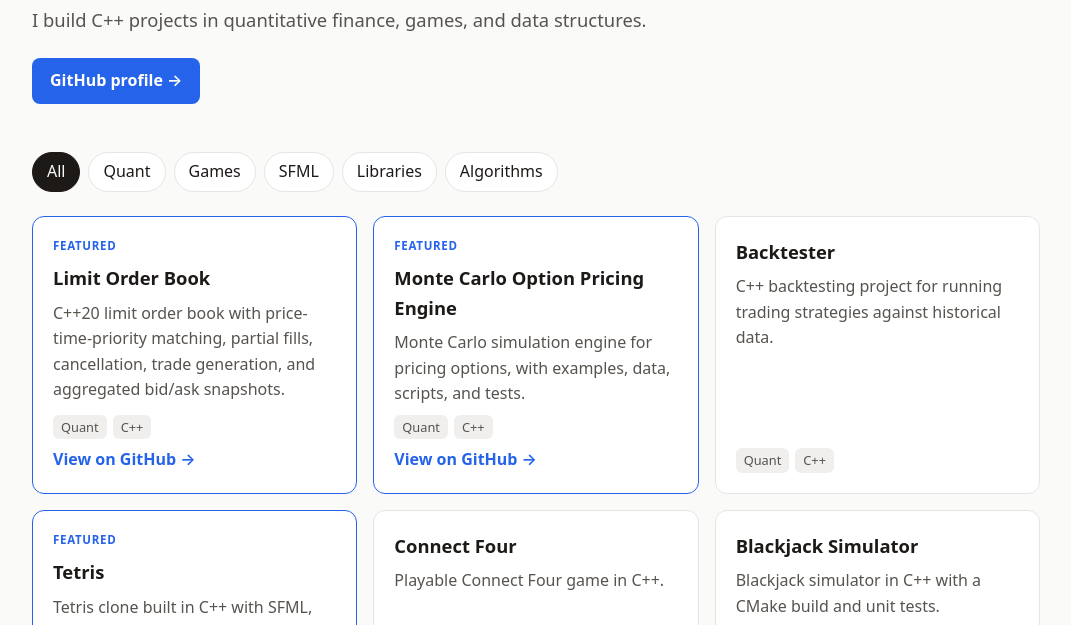
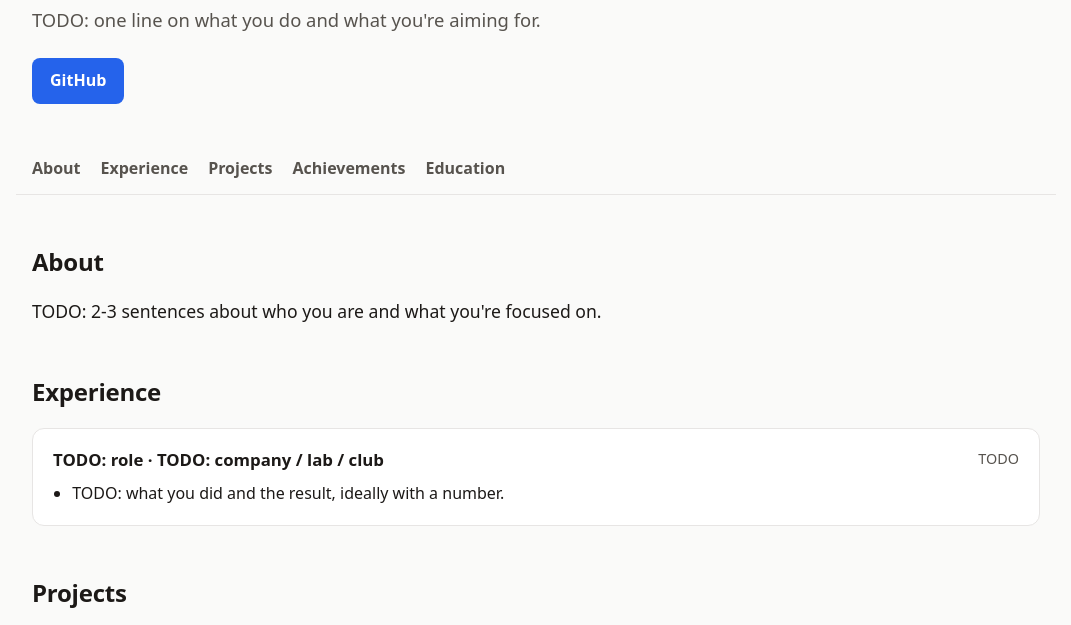
Before and after one commit to fuelmine/fuelmine.github.io, a plain HTML site: page index.html in a window 1280 px wide. Shown: the part 162-787 px from the top of the page, without its empty margins (104-1175 px from the left). Drawn offline with Linux system fonts and the light colour scheme.

Commit message:
Restructure as portfolio with About, Experience, Achievements, Education
Co-Authored-By: Claude Sonnet 5.5 <noreply@anthropic.com>

```diff
--- /dev/null
+++ b/content.js
@@ -0,0 +1,36 @@
+// Fill in everything marked TODO. This is the only file you need to edit for text content
+// (projects live in projects.js). Leave a list empty ([]) to hide that section.
+// Leave email / resume as "" to hide those buttons.
+const SITE = {
+  name: "fuelmine", // TODO: your full name
+  tagline: "TODO: one line on what you do and what you're aiming for.",
+  github: "https://github.com/fuelmine",
+  email: "", // TODO: the address you want shown publicly
+  resume: "", // TODO: e.g. "resume.pdf" (put the file in this folder)
+
+  about: [
+    "TODO: 2-3 sentences about who you are and what you're focused on.",
+  ],
+
+  education: [
+    {
+      school: "Northeastern University",
+      detail: "TODO: degree, major, expected graduation",
+      dates: "TODO",
+      notes: "TODO: relevant coursework, GPA, honors (optional)",
+    },
+  ],
+
+  experience: [
+    {
+      role: "TODO: role",
+      org: "TODO: company / lab / club",
+      dates: "TODO",
+      bullets: ["TODO: what you did and the result, ideally with a number."],
+    },
+  ],
+
+  achievements: [
+    { title: "TODO: award, competition, certification, or milestone", detail: "TODO: one line of context", date: "TODO" },
+  ],
+};
--- a/index.html
+++ b/index.html
@@ -3,8 +3,8 @@
 <head>
   <meta charset="utf-8">
   <meta name="viewport" content="width=device-width, initial-scale=1">
-  <title>Projects · fuelmine</title>
-  <meta name="description" content="A collection of my C++ projects.">
+  <title>Portfolio · fuelmine</title>
+  <meta name="description" content="Portfolio: projects, experience, education and achievements.">
   <link rel="stylesheet" href="style.css">
 </head>
 <body>
@@ -12,17 +12,27 @@
     <div class="wrap">
       <h1 id="name"></h1>
       <p id="tagline" class="lede"></p>
-      <a id="gh" class="btn" rel="noopener">GitHub profile →</a>
+      <div id="links" class="links"></div>
     </div>
   </header>
 
+  <nav id="nav" class="nav wrap" aria-label="Sections"></nav>
+
   <main class="wrap">
-    <nav id="filters" class="filters" aria-label="Filter projects"></nav>
-    <section id="grid" class="grid" aria-live="polite"></section>
+    <section id="about" hidden><h2 class="sec">About</h2><div id="about-body"></div></section>
+    <section id="experience" hidden><h2 class="sec">Experience</h2><div id="experience-body" class="stack"></div></section>
+    <section id="projects">
+      <h2 class="sec">Projects</h2>
+      <nav id="filters" class="filters" aria-label="Filter projects"></nav>
+      <div id="grid" class="grid" aria-live="polite"></div>
+    </section>
+    <section id="achievements" hidden><h2 class="sec">Achievements</h2><div id="achievements-body" class="stack"></div></section>
+    <section id="education" hidden><h2 class="sec">Education</h2><div id="education-body" class="stack"></div></section>
   </main>
 
   <footer class="wrap foot"><small>Built with plain HTML, CSS, and JS.</small></footer>
 
+  <script src="content.js"></script>
   <script src="projects.js"></script>
   <script src="script.js"></script>
 </body>
--- a/projects.js
+++ b/projects.js
@@ -72,9 +72,3 @@ const PROJECTS = [
     repo: "https://github.com/fuelmine/SFML-Practice",
   },
 ];
-
-const SITE = {
-  name: "fuelmine",
-  tagline: "I build C++ projects in quantitative finance, games, and data structures.",
-  github: "https://github.com/fuelmine",
-};
--- a/script.js
+++ b/script.js
@@ -1,19 +1,69 @@
-document.getElementById("name").textContent = SITE.name;
-document.getElementById("tagline").textContent = SITE.tagline;
-document.getElementById("gh").href = SITE.github;
-
-const grid = document.getElementById("grid");
-const filters = document.getElementById("filters");
-
-const tags = ["All", ...new Set(PROJECTS.flatMap((p) => p.tags.filter((t) => t !== "C++")))];
-let active = "All";
-
 function el(tag, cls, text) {
   const e = document.createElement(tag);
   if (cls) e.className = cls;
   if (text) e.textContent = text;
   return e;
 }
+function link(text, href, cls) {
+  const a = el("a", cls, text);
+  a.href = href;
+  if (/^https?:/.test(href)) a.rel = "noopener";
+  return a;
+}
+const $ = (id) => document.getElementById(id);
+
+// ---- header ----
+$("name").textContent = SITE.name;
+$("tagline").textContent = SITE.tagline;
+$("links").append(link("GitHub", SITE.github, "btn"));
+if (SITE.resume) $("links").append(link("Resume (PDF)", SITE.resume, "btn ghost"));
+if (SITE.email) $("links").append(link("Email", "mailto:" + SITE.email, "btn ghost"));
+
+// ---- text sections ----
+function fill(id, items, build) {
+  if (!items || !items.length) return;
+  $(id + "-body").append(...items.map(build));
+  $(id).hidden = false;
+}
+fill("about", SITE.about, (t) => el("p", "about", t));
+fill("experience", SITE.experience, (x) => {
+  const c = el("article", "entry");
+  const head = el("div", "entry-head");
+  head.append(el("h3", "", `${x.role} · ${x.org}`), el("span", "when", x.dates));
+  c.append(head);
+  if (x.bullets && x.bullets.length) {
+    const ul = el("ul");
+    x.bullets.forEach((b) => ul.append(el("li", "", b)));
+    c.append(ul);
+  }
+  return c;
+});
+fill("achievements", SITE.achievements, (a) => {
+  const c = el("article", "entry");
+  const head = el("div", "entry-head");
+  head.append(el("h3", "", a.title), el("span", "when", a.date));
+  c.append(head);
+  if (a.detail) c.append(el("p", "", a.detail));
+  return c;
+});
+fill("education", SITE.education, (e) => {
+  const c = el("article", "entry");
+  const head = el("div", "entry-head");
+  head.append(el("h3", "", `${e.school}`), el("span", "when", e.dates));
+  c.append(head, el("p", "", e.detail));
+  if (e.notes) c.append(el("p", "muted", e.notes));
+  return c;
+});
+
+// ---- nav (only visible sections) ----
+const order = [["about", "About"], ["experience", "Experience"], ["projects", "Projects"], ["achievements", "Achievements"], ["education", "Education"]];
+$("nav").append(...order.filter(([id]) => !$(id).hidden).map(([id, t]) => link(t, "#" + id)));
+
+// ---- projects ----
+const grid = $("grid");
+const filters = $("filters");
+const tags = ["All", ...new Set(PROJECTS.flatMap((p) => p.tags.filter((t) => t !== "C++")))];
+let active = "All";
 
 function renderFilters() {
   filters.replaceChildren(
@@ -33,16 +83,11 @@ function renderGrid() {
     ...list.map((p) => {
       const card = el("article", "card" + (p.featured ? " featured" : ""));
       if (p.featured) card.append(el("span", "badge", "Featured"));
-      card.append(el("h2", "", p.title), el("p", "", p.summary));
+      card.append(el("h3", "", p.title), el("p", "", p.summary));
       const row = el("div", "tags");
       p.tags.forEach((t) => row.append(el("span", "tag", t)));
       card.append(row);
-      if (p.repo) {
-        const a = el("a", "link", "View on GitHub →");
-        a.href = p.repo;
-        a.rel = "noopener";
-        card.append(a);
-      }
+      if (p.repo) card.append(link("View on GitHub →", p.repo, "link"));
       return card;
     })
   );
--- a/style.css
+++ b/style.css
@@ -46,3 +46,23 @@ h1 { font-size: clamp(2.2rem, 6vw, 3.4rem); margin: 0 0 8px; letter-spacing: -0.
 .link { color: var(--accent); font-weight: 600; text-decoration: none; }
 .link:hover { text-decoration: underline; }
 .foot { padding: 48px 16px; color: var(--muted); }
+
+/* portfolio sections */
+html { scroll-behavior: smooth; }
+[hidden] { display: none !important; }
+.links { display: flex; flex-wrap: wrap; gap: 10px; }
+.btn.ghost { background: transparent; color: var(--fg); border: 1px solid var(--line); }
+.nav { display: flex; flex-wrap: wrap; gap: 20px; padding-top: 12px; padding-bottom: 12px; border-bottom: 1px solid var(--line); margin-bottom: 8px; }
+.nav a { color: var(--muted); text-decoration: none; font-weight: 600; }
+.nav a:hover { color: var(--accent); }
+main section { margin: 48px 0; scroll-margin-top: 16px; }
+.sec { font-size: 1.5rem; margin: 0 0 16px; letter-spacing: -0.01em; }
+.about { max-width: 42em; font-size: 1.1rem; margin: 0 0 12px; }
+.stack { display: flex; flex-direction: column; gap: 14px; }
+.entry { background: var(--card); border: 1px solid var(--line); border-radius: 12px; padding: 18px 20px; }
+.entry-head { display: flex; flex-wrap: wrap; justify-content: space-between; gap: 4px 16px; }
+.entry h3 { font-size: 1.05rem; margin: 0; }
+.entry p { margin: 6px 0 0; }
+.entry ul { margin: 8px 0 0; padding-left: 1.2em; }
+.when, .muted { color: var(--muted); font-size: .9rem; }
+.card h3 { font-size: 1.15rem; margin: 0; }
```
